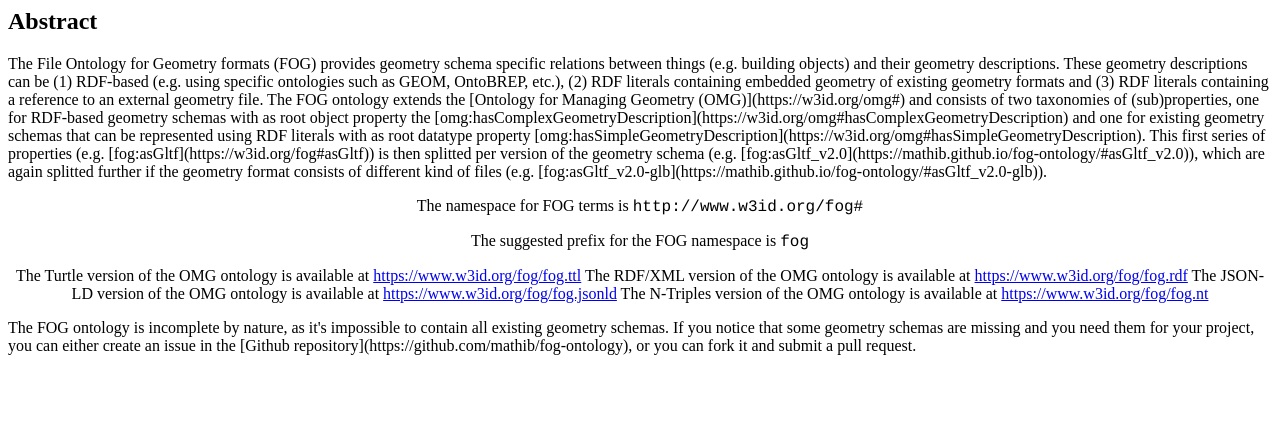
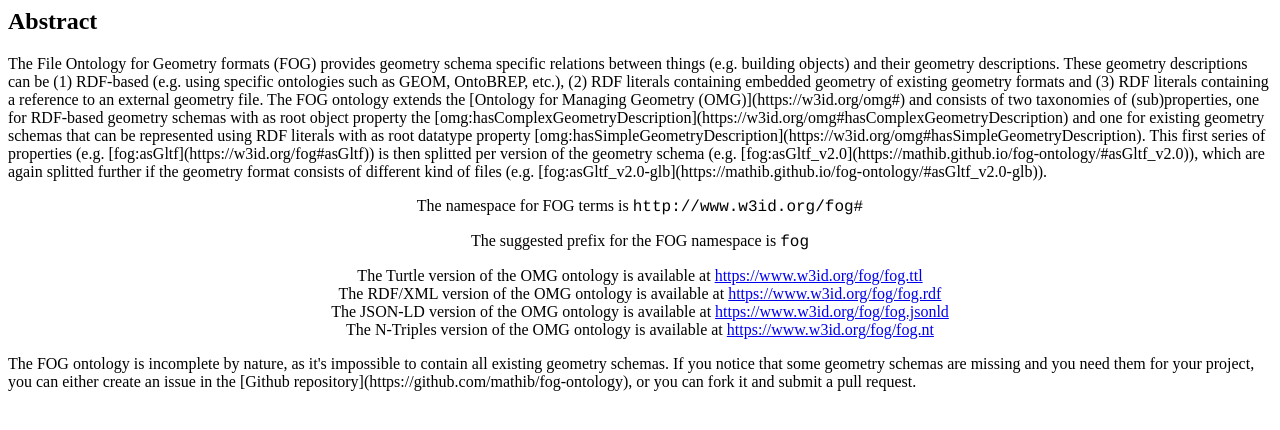
Before and after one commit to mathib/fog-ontology, a plain HTML site: page sections/abstract-en.html in a window 1280 px wide. Drawn offline with Linux system fonts and the light colour scheme.

Commit message:
Update abstract-en.html

```diff
--- a/sections/abstract-en.html
+++ b/sections/abstract-en.html
@@ -8,10 +8,10 @@
         The suggested prefix for the FOG namespace is <span class="repeated" style="font-family: courier;">fog</span>
     </p>
     <p style="text-align: center;">
-        The Turtle version of the OMG ontology is available at <a href="https://www.w3id.org/fog/fog.ttl">https://www.w3id.org/fog/fog.ttl</a>
-        The RDF/XML version of the OMG ontology is available at <a href="https://www.w3id.org/fog/fog.rdf">https://www.w3id.org/fog/fog.rdf</a>
-        The JSON-LD version of the OMG ontology is available at <a href="https://www.w3id.org/fog/fog.jsonld">https://www.w3id.org/fog/fog.jsonld</a>
-        The N-Triples version of the OMG ontology is available at <a href="https://www.w3id.org/fog/fog.nt">https://www.w3id.org/fog/fog.nt</a>
+        The Turtle version of the OMG ontology is available at <a href="https://www.w3id.org/fog/fog.ttl">https://www.w3id.org/fog/fog.ttl</a><br>
+        The RDF/XML version of the OMG ontology is available at <a href="https://www.w3id.org/fog/fog.rdf">https://www.w3id.org/fog/fog.rdf</a><br>
+        The JSON-LD version of the OMG ontology is available at <a href="https://www.w3id.org/fog/fog.jsonld">https://www.w3id.org/fog/fog.jsonld</a><br>
+        The N-Triples version of the OMG ontology is available at <a href="https://www.w3id.org/fog/fog.nt">https://www.w3id.org/fog/fog.nt</a><br>
     </p>
     <span class="markdown">The FOG ontology is incomplete by nature, as it's impossible to contain all existing geometry schemas. If you notice that some geometry schemas are missing and you need them for your project, you can either create an issue in the [Github repository](https://github.com/mathib/fog-ontology), or you can fork it and submit a pull request.</span>
 </html>
```
